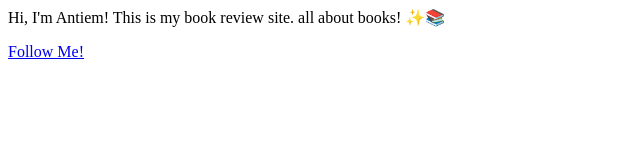
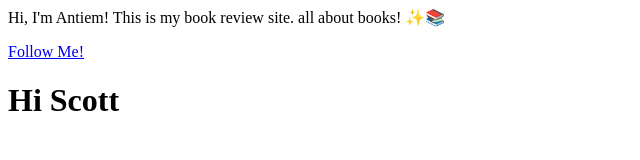
Before and after one commit to readandbutter/readandbutter.github.io, a plain HTML site: page index.html in a window 1280 px wide. Shown: the whole page, without its empty margins (0-640 px from the left). Drawn offline with Linux system fonts and the light colour scheme.

Commit message:
added hi scott h1

```diff
--- a/index.html
+++ b/index.html
@@ -4,5 +4,6 @@
     <p>Hi, I'm Antiem! This is my book review site. all about books! ✨📚</p>
     <p><a "Follow me:" href="https://www.instagram.com/read_and_butter/">Follow Me!</a></p>
     </section>
+    <h1>Hi Scott</h1>
   </body>
 </html>
```
